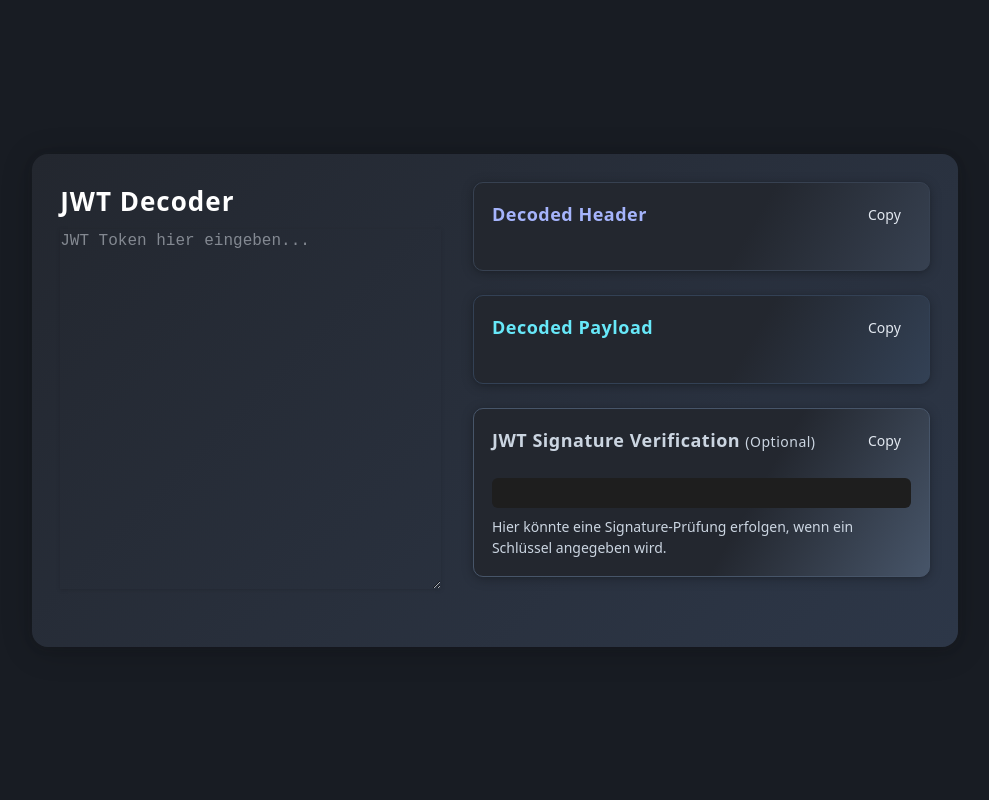
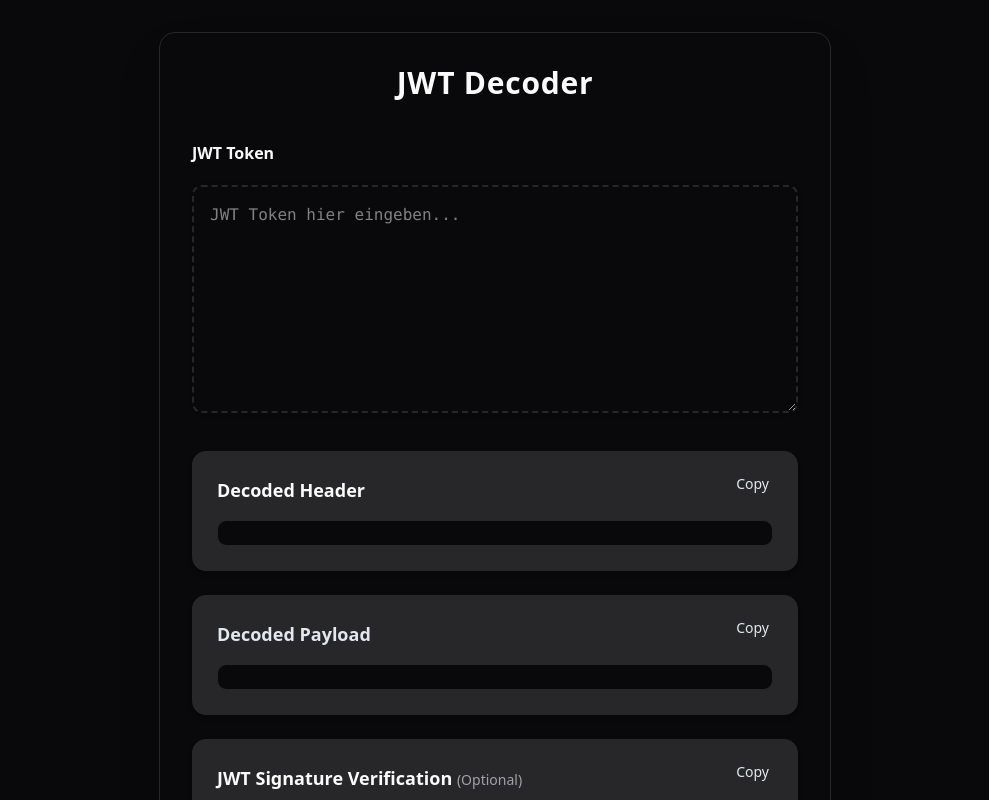
Before and after one commit to DaBorsten/jwt-decoder, a React (Vite) app: page / in a window 1280 px wide. Shown: the top 800 px of the page, without its empty margins (145-1134 px from the left). Built offline with nearby package versions, Linux system fonts and the light colour scheme.

Commit message:
refactor: update layout and improve tooltip descriptions in JWTDecoder component

```diff
--- a/src/App.tsx
+++ b/src/App.tsx
@@ -9,7 +9,7 @@ export function App() {
   return (
     <>
       <Toaster position="top-center" richColors closeButton />
-      <div className="container mx-auto p-8">
+      <div className="w-screen h-screen min-h-screen">
         <JWTDecoder />
       </div>
     </>
--- a/src/components/JWTDecoder.tsx
+++ b/src/components/JWTDecoder.tsx
@@ -52,16 +52,16 @@ function parseJWT(token: string) {
 function tooltipTextForKey(key: string): string | undefined {
   // Add more key descriptions as needed
   const descriptions: Record<string, string> = {
-    alg: "Algorithm used to sign the token",
+    alg: "Signature or encryption algorithm",
     typ: "Type of the token (usually 'JWT')",
     kid: "Key ID used to sign the token",
-    iss: "Issuer - who created and signed the token",
-    sub: "Subject - whom the token refers to",
-    aud: "Audience - intended recipient(s)",
+    iss: "Issuer (who created and signed this token)",
+    sub: "Subject (whom the token refers to)",
+    aud: "Audience (who or what the token is intended for)",
     exp: "Expiration time (seconds since epoch)",
     nbf: "Not valid before (seconds since epoch)",
-    iat: "Issued at (seconds since epoch)",
-    jti: "JWT ID - unique identifier for the token",
+    iat: "Issued at (seconds since Unix epoch)",
+    jti: "JWT ID (unique identifier for this token)",
     // Add more as needed
   };
   return descriptions[key];
@@ -89,85 +89,45 @@ const JWTDecoder: React.FC = () => {
   }, [input]);
 
   return (
-    <div
-      style={{
-        padding: 28,
-        borderRadius: 16,
-        boxShadow: "0 4px 32px #0003, 0 1.5px 8px #2222",
-        background: "linear-gradient(135deg, #23272f 0%, #2d3748 100%)",
-        display: "flex",
-        gap: 32,
-        alignItems: "flex-start",
-        flexWrap: "wrap",
-      }}
-    >
-      <div style={{ flex: 1, minWidth: 260 }}>
-        <h2
-          style={{
-            color: "#fff",
-            letterSpacing: 1,
-            fontWeight: 700,
-            fontSize: 26,
-            marginBottom: 8,
-          }}
-        >
+    <div className="w-full min-h-screen flex items-center justify-center bg-background dark px-2 py-8">
+      <div className="w-full max-w-2xl bg-card rounded-2xl shadow-2xl p-8 flex flex-col gap-8 border border-border">
+        <h2 className="text-2xl md:text-3xl font-bold text-foreground tracking-wide mb-2 text-center">
           JWT Decoder
         </h2>
-        <div style={{ marginBottom: 24 }}>
+        <div className="flex flex-col gap-4">
+          <label
+            htmlFor="jwt-input"
+            className="text-base font-semibold text-primary mb-1"
+          >
+            JWT Token
+          </label>
+          <div>
             <textarea
+              id="jwt-input"
               value={input}
               onChange={(e) => setInput(e.target.value)}
-            rows={15}
+              rows={8}
               placeholder="JWT Token hier eingeben..."
-            style={{
-              width: "100%",
-              minHeight: 180,
-              fontFamily: "monospace",
-              fontSize: 16,
-              boxShadow: "0 1px 4px #0002",
-              resize: "vertical",
-            }}
+              className="w-full min-h-[120px] bg-background border-2 border-dashed border-border rounded-lg p-4 text-base text-foreground font-mono focus:outline-none focus:ring-2 focus:ring-primary transition resize-vertical"
+              style={{ boxShadow: "0 1px 4px #0002" }}
             />
           </div>
           {error && (
-          <div style={{ color: "#f87171", marginBottom: 16, fontWeight: 600 }}>
+            <div className="text-destructive font-semibold mt-2">
               <b>Fehler:</b> {error}
             </div>
           )}
         </div>
-      <div style={{ flex: 1.2, minWidth: 300 }}>
-        <div style={{ display: "flex", flexDirection: "column", gap: 24 }}>
+        <div className="flex flex-col gap-6">
           {/* Decoded Header Section */}
-          <section
-            style={{
-              background: "linear-gradient(120deg, #23272f 60%, #374151 100%)",
-              borderRadius: 10,
-              padding: 18,
-              boxShadow: "0 2px 12px #0004, 0 1px 2px #2222",
-              position: "relative",
-              border: "1.5px solid #374151",
-            }}
-          >
-            <h3
-              style={{
-                fontSize: 18,
-                fontWeight: 700,
-                margin: 0,
-                color: "#a5b4fc",
-                letterSpacing: 0.5,
-              }}
-            >
+          <section className="relative bg-muted border border-border rounded-xl p-6 shadow-md">
+            <h3 className="text-lg font-bold text-primary mb-2">
               Decoded Header
             </h3>
             <Button
               variant="ghost"
               size="sm"
-              style={{
-                position: "absolute",
-                top: 16,
-                right: 16,
-                cursor: "pointer",
-              }}
+              className="absolute top-4 right-4"
               onClick={() => {
                 navigator.clipboard.writeText(
                   result ? JSON.stringify(result.header, null, 2) : "",
@@ -177,58 +137,25 @@ const JWTDecoder: React.FC = () => {
             >
               Copy
             </Button>
-            <pre style={{ background: "none", color: "inherit", margin: 0, padding: 0, fontSize: 15, fontFamily: 'monospace', border: 0, marginTop: 24 }}>
-              {result && result.header
-                ? Object.entries(result.header).map(([key, value]) => (
-                    <div key={key} style={{ display: "flex", gap: 8 }}>
-                      <Tooltip>
-                        <TooltipTrigger asChild>
-                          <span style={{ color: "#a5b4fc", fontWeight: 600, cursor: tooltipTextForKey(key) ? "help" : "default" }}>
-                            {key}
-                          </span>
-                        </TooltipTrigger>
-                        {tooltipTextForKey(key) && (
-                          <TooltipContent>{tooltipTextForKey(key)}</TooltipContent>
+            <div className="bg-background rounded-lg p-3 mt-4 overflow-x-auto text-[15px] font-mono border border-border">
+              {result && result.header ? (
+                <JsonWithTooltips
+                  data={result.header}
+                  colorKey="text-blue-400"
+                />
+              ) : (
+                <span className="text-muted-foreground"> </span>
               )}
-                      </Tooltip>
-                      <span style={{ color: "#e0e7ef" }}>: {JSON.stringify(value)}</span>
             </div>
-                  ))
-                : <span style={{ color: "#444" }}></span>}
-            </pre>
           </section>
 
           {/* Decoded Payload Section */}
-          <section
-            style={{
-              background: "linear-gradient(120deg, #23272f 60%, #334155 100%)",
-              borderRadius: 10,
-              padding: 18,
-              boxShadow: "0 2px 12px #0004, 0 1px 2px #2222",
-              position: "relative",
-              border: "1.5px solid #334155",
-            }}
-          >
-            <h3
-              style={{
-                fontSize: 18,
-                fontWeight: 700,
-                margin: 0,
-                color: "#67e8f9",
-                letterSpacing: 0.5,
-              }}
-            >
-              Decoded Payload
-            </h3>
+          <section className="relative bg-muted border border-border rounded-xl p-6 shadow-md">
+            <h3 className="text-lg font-bold mb-2">Decoded Payload</h3>
             <Button
               variant="ghost"
               size="sm"
-              style={{
-                position: "absolute",
-                top: 16,
-                right: 16,
-                cursor: "pointer",
-              }}
+              className="absolute top-4 right-4"
               onClick={() => {
                 navigator.clipboard.writeText(
                   result ? JSON.stringify(result.payload, null, 2) : "",
@@ -238,61 +165,30 @@ const JWTDecoder: React.FC = () => {
             >
               Copy
             </Button>
-            <pre style={{ background: "none", color: "inherit", margin: 0, padding: 0, fontSize: 15, fontFamily: 'monospace', border: 0, marginTop: 24 }}>
-              {result && result.payload
-                ? Object.entries(result.payload).map(([key, value]) => (
-                    <div key={key} style={{ display: "flex", gap: 8 }}>
-                      <Tooltip>
-                        <TooltipTrigger asChild>
-                          <span style={{ color: "#67e8f9", fontWeight: 600, cursor: tooltipTextForKey(key) ? "help" : "default" }}>
-                            {key}
-                          </span>
-                        </TooltipTrigger>
-                        {tooltipTextForKey(key) && (
-                          <TooltipContent>{tooltipTextForKey(key)}</TooltipContent>
+            <div className="bg-background rounded-lg p-3 mt-4 overflow-x-auto text-[15px] font-mono border border-border">
+              {result && result.payload ? (
+                <JsonWithTooltips
+                  data={result.payload}
+                  colorKey="text-blue-400"
+                />
+              ) : (
+                <span className="text-muted-foreground"> </span>
               )}
-                      </Tooltip>
-                      <span style={{ color: "#e0e7ef" }}>: {JSON.stringify(value)}</span>
             </div>
-                  ))
-                : <span style={{ color: "#444" }}></span>}
-            </pre>
           </section>
 
-
-
           {/* JWT Signature Verification (Optional) Section */}
-          <section
-            style={{
-              background: "linear-gradient(120deg, #23272f 60%, #475569 100%)",
-              borderRadius: 10,
-              padding: 18,
-              boxShadow: "0 2px 12px #0004, 0 1px 2px #2222",
-              position: "relative",
-              border: "1.5px solid #475569",
-            }}
-          >
-            <h3
-              style={{
-                fontSize: 18,
-                fontWeight: 700,
-                margin: 0,
-                color: "#cbd5e1",
-                letterSpacing: 0.5,
-              }}
-            >
+          <section className="relative bg-muted border border-border rounded-xl p-6 shadow-md">
+            <h3 className="text-lg font-bold text-foreground mb-2">
               JWT Signature Verification{" "}
-              <span style={{ fontWeight: 400, fontSize: 14 }}>(Optional)</span>
+              <span className="font-normal text-sm text-muted-foreground">
+                (Optional)
+              </span>
             </h3>
             <Button
               variant="ghost"
               size="sm"
-              style={{
-                position: "absolute",
-                top: 16,
-                right: 16,
-                cursor: "pointer",
-              }}
+              className="absolute top-4 right-4"
               onClick={() => {
                 navigator.clipboard.writeText(result ? result.signature : "");
                 toast.success("Signature wurde in die Zwischenablage kopiert!");
@@ -300,14 +196,10 @@ const JWTDecoder: React.FC = () => {
             >
               Copy
             </Button>
-            <SyntaxHighlighter
-              language="text"
-              style={vscDarkPlus}
-              customStyle={{ borderRadius: 6, fontSize: 15, marginTop: 24 }}
-            >
+            <div className="bg-background rounded-lg p-3 mt-4 overflow-x-auto text-[15px] font-mono border border-border">
               {result ? result.signature : ""}
-            </SyntaxHighlighter>
-            <div style={{ color: "#cbd5e1", fontSize: 14, marginTop: 8 }}>
+            </div>
+            <div className="text-muted-foreground text-sm mt-2">
               Hier könnte eine Signature-Prüfung erfolgen, wenn ein Schlüssel
               angegeben wird.
             </div>
@@ -315,20 +207,9 @@ const JWTDecoder: React.FC = () => {
 
           {/* Token Info unter den Sections */}
           {result && result.payload && (
-            <div
-              style={{
-                marginTop: 24,
-                background:
-                  "linear-gradient(90deg, #1e293b 60%, #10b98122 100%)",
-                padding: 16,
-                borderRadius: 8,
-                boxShadow: "0 1px 6px #10b98144",
-                border: "1.5px solid #10b98155",
-                color: "#e0f2fe",
-              }}
-            >
-              <b style={{ fontSize: 16, color: "#6ee7b7" }}>Token Info:</b>
-              <ul style={{ margin: 0, paddingLeft: 20, fontSize: 15 }}>
+            <div className="mt-6 bg-muted p-4 rounded-lg shadow border border-border text-foreground">
+              <b className="text-base">Token Info:</b>
+              <ul className="pl-5 text-[15px]">
                 {result.payload.exp && (
                   <li>
                     <b>Läuft ab am:</b>{" "}
@@ -336,9 +217,9 @@ const JWTDecoder: React.FC = () => {
                     <br />
                     <b>Status:</b>{" "}
                     {Date.now() < result.payload.exp * 1000 ? (
-                      <span style={{ color: "green" }}>✅ Gültig</span>
+                      <span className="text-green-400">✅ Gültig</span>
                     ) : (
-                      <span style={{ color: "red" }}>❌ Abgelaufen</span>
+                      <span className="text-red-400">❌ Abgelaufen</span>
                     )}
                   </li>
                 )}
@@ -357,4 +238,67 @@ const JWTDecoder: React.FC = () => {
   );
 };
 
+function JsonWithTooltips({ data, colorKey }: { data: any; colorKey: string }) {
+  const json = JSON.stringify(data, null, 2);
+  const keyRegex = /^\s*"([^"]+)":/;
+  return (
+    <code>
+      {json.split("\n").map((line, i) => {
+        const match = keyRegex.exec(line);
+        if (match) {
+          const key: string = match[1] ?? "";
+          const before = line.slice(0, line.indexOf('"'));
+          const after = line.slice(
+            line.indexOf('"', line.indexOf('"') + 1) + 1,
+          );
+          return (
+            <div key={i} style={{ whiteSpace: "pre" }}>
+              {before}
+              <Tooltip>
+                <TooltipTrigger asChild>
+                  <span
+                    className={`${colorKey ?? ""} font-semibold cursor-pointer`}
+                    style={{
+                      cursor: tooltipTextForKey(key) ? "help" : "default",
+                    }}
+                  >{`"${key}"`}</span>
+                </TooltipTrigger>
+                {tooltipTextForKey(key) ? (
+                  <TooltipContent>
+                    {tooltipTextForKey(key) || ""}
+                  </TooltipContent>
+                ) : null}
+              </Tooltip>
+              {after}
+            </div>
+          );
+        } else {
+          // Highlight values: numbers, strings, booleans, null
+          let highlighted = line
+            .replace(
+              /(: )("[^"]*")/g,
+              '$1<span class="text-green-400">$2</span>',
+            ) // strings
+            .replace(
+              /(: )(\d+(?:\.\d+)?)/g,
+              '$1<span class="text-orange-400">$2</span>',
+            ) // numbers
+            .replace(
+              /(: )(true|false)/g,
+              '$1<span class="text-purple-400">$2</span>',
+            ) // booleans
+            .replace(/(: )(null)/g, '$1<span class="text-gray-400">$2</span>'); // null
+          return (
+            <div
+              key={i}
+              style={{ whiteSpace: "pre" }}
+              dangerouslySetInnerHTML={{ __html: highlighted }}
+            />
+          );
+        }
+      })}
+    </code>
+  );
+}
+
 export default JWTDecoder;
```
Lines whose indentation alone changed are shown as unchanged.
